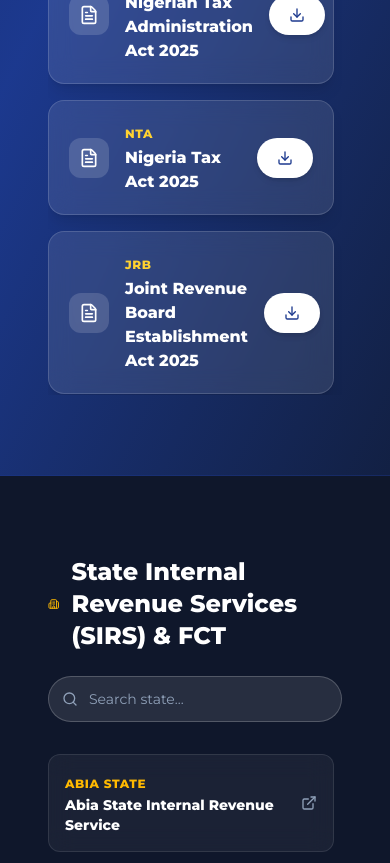
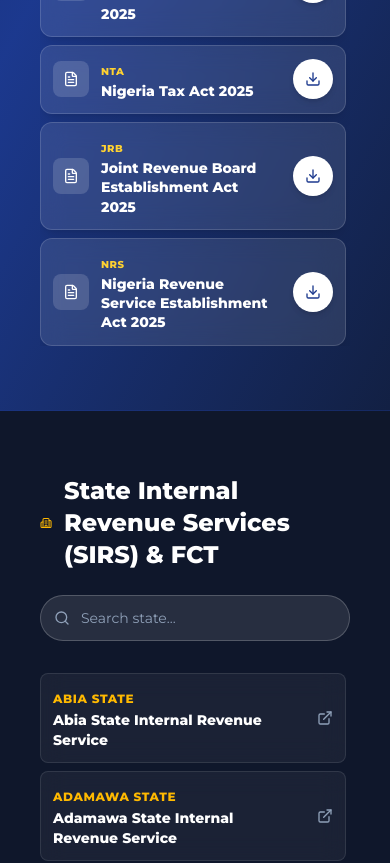
Before and after one commit to cleanframe-studios/tcc-website, a Next.js app: page /resources in a window 390 px wide. Shown: the part 980-1843 px from the top of the page. Built offline with nearby package versions, Linux system fonts and the light colour scheme.

Commit message:
Optimize resource lists for mobile

```diff
--- a/src/app/resources/page.tsx
+++ b/src/app/resources/page.tsx
@@ -83,7 +83,7 @@
       </section>
 
       {/* SECTION 1: DOWNLOADABLE ACTS */}
-      <section className="py-20 px-6 bg-linear-to-br from-blue-950 via-blue-900 to-slate-900 animate-moving-gradient text-white border-b border-blue-900/40">
+      <section className="py-16 sm:py-20 px-4 sm:px-6 bg-linear-to-br from-blue-950 via-blue-900 to-slate-900 animate-moving-gradient text-white border-b border-blue-900/40">
         <div className="max-w-4xl mx-auto">
           <h2 className="text-2xl font-extrabold mb-8 text-white flex items-center gap-3">
             <FileText className="w-6 h-6 text-amber-400" />
@@ -104,8 +104,8 @@
           </div>
 
           {/* FIXED-HEIGHT SCROLLABLE CONTAINER FOR DOCUMENTS */}
-          <div className="h-112.5 overflow-y-auto pr-2 md:pr-4 [&::-webkit-scrollbar]:w-2 [&::-webkit-scrollbar-track]:bg-white/5 [&::-webkit-scrollbar-track]:rounded-full [&::-webkit-scrollbar-thumb]:bg-white/20 [&::-webkit-scrollbar-thumb]:rounded-full hover:[&::-webkit-scrollbar-thumb]:bg-amber-400/60 transition-colors duration-300">
-            <div className="flex flex-col gap-4">
+          <div className="max-h-112.5 overflow-y-auto pr-1 sm:pr-2 md:pr-4 [&::-webkit-scrollbar]:w-1.5 [&::-webkit-scrollbar-track]:bg-white/5 [&::-webkit-scrollbar-track]:rounded-full [&::-webkit-scrollbar-thumb]:bg-white/25 [&::-webkit-scrollbar-thumb]:rounded-full hover:[&::-webkit-scrollbar-thumb]:bg-amber-400/60 transition-colors duration-300">
+            <div className="flex flex-col gap-2 sm:gap-4">
               {filteredDocs.length === 0 ? (
                 <div className="text-center py-12 text-blue-200 font-medium bg-white/5 backdrop-blur-md rounded-2xl border border-white/10">
                   No documents found matching &quot;{docSearch}&quot;.
@@ -114,17 +114,17 @@
                 filteredDocs.map((doc) => (
                   <div
                     key={doc.id}
-                    className="group flex items-center justify-between p-5 md:p-6 rounded-2xl border border-white/15 bg-white/10 backdrop-blur-md shadow-lg transition-all duration-300 hover:bg-white/20 hover:border-white/30"
+                    className="group flex items-center justify-between gap-3 p-3 sm:p-5 md:p-6 rounded-xl sm:rounded-2xl border border-white/15 bg-white/10 backdrop-blur-md shadow-lg transition-all duration-300 hover:bg-white/20 hover:border-white/30"
                   >
-                    <div className="flex items-center gap-4 pr-4">
-                      <div className="w-10 h-10 md:w-12 md:h-12 bg-white/15 rounded-xl flex items-center justify-center shrink-0 text-white">
-                        <FileText className="w-5 h-5 md:w-6 md:h-6" />
+                    <div className="flex min-w-0 items-center gap-3 sm:gap-4 pr-1 sm:pr-4">
+                      <div className="w-9 h-9 sm:w-10 sm:h-10 md:w-12 md:h-12 bg-white/15 rounded-lg sm:rounded-xl flex items-center justify-center shrink-0 text-white">
+                        <FileText className="w-4 h-4 sm:w-5 sm:h-5 md:w-6 md:h-6" />
                       </div>
-                      <div>
-                        <span className="inline-block text-amber-300 font-bold text-xs tracking-wider mb-1">
+                      <div className="min-w-0">
+                        <span className="inline-block text-amber-300 font-bold text-[10px] sm:text-xs tracking-wider mb-0.5 sm:mb-1">
                           {doc.code}
                         </span>
-                        <h3 className="text-base md:text-lg font-extrabold text-white group-hover:text-amber-200 transition-colors">
+                        <h3 className="text-sm sm:text-base md:text-lg font-extrabold leading-snug text-white group-hover:text-amber-200 transition-colors">
                           {doc.name}
                         </h3>
                       </div>
@@ -133,7 +133,7 @@
                     <a
                       href={doc.file}
                       download
-                      className="inline-flex items-center gap-2 px-5 py-3 bg-white text-blue-900 text-xs md:text-sm font-bold rounded-full transition-all duration-300 transform hover:scale-105 active:scale-95 shadow-md shrink-0 btn-shine"
+                      className="inline-flex items-center justify-center w-10 h-10 sm:w-auto sm:h-auto sm:gap-2 sm:px-5 sm:py-3 bg-white text-blue-900 text-xs md:text-sm font-bold rounded-full transition-all duration-300 transform hover:scale-105 active:scale-95 shadow-md shrink-0 btn-shine"
                     >
                       <Download className="w-4 h-4" />
                       <span className="hidden sm:inline">Download</span>
@@ -147,7 +147,7 @@
       </section>
 
       {/* SECTION 2: STATE IRS DIRECTORY */}
-      <section className="py-20 px-6 bg-slate-900 text-white">
+      <section className="py-16 sm:py-20 px-4 sm:px-6 bg-slate-900 text-white">
         <div className="max-w-4xl mx-auto">
           <div className="flex flex-col md:flex-row md:items-center justify-between gap-6 mb-8">
             <h2 className="text-2xl font-extrabold text-white flex items-center gap-3">
@@ -170,8 +170,8 @@
           </div>
 
           {/* FIXED-HEIGHT SCROLLABLE CONTAINER FOR STATES */}
-          <div className="h-112.5 overflow-y-auto pr-2 md:pr-4 [&::-webkit-scrollbar]:w-2 [&::-webkit-scrollbar-track]:bg-white/5 [&::-webkit-scrollbar-track]:rounded-full [&::-webkit-scrollbar-thumb]:bg-white/20 [&::-webkit-scrollbar-thumb]:rounded-full hover:[&::-webkit-scrollbar-thumb]:bg-amber-400/60 transition-colors duration-300">
-            <div className="grid grid-cols-1 md:grid-cols-2 gap-4">
+          <div className="max-h-112.5 overflow-y-auto pr-1 sm:pr-2 md:pr-4 [&::-webkit-scrollbar]:w-1.5 [&::-webkit-scrollbar-track]:bg-white/5 [&::-webkit-scrollbar-track]:rounded-full [&::-webkit-scrollbar-thumb]:bg-white/25 [&::-webkit-scrollbar-thumb]:rounded-full hover:[&::-webkit-scrollbar-thumb]:bg-amber-400/60 transition-colors duration-300">
+            <div className="grid grid-cols-1 md:grid-cols-2 gap-2 sm:gap-4">
               {filteredStates.length === 0 ? (
                 <div className="col-span-1 md:col-span-2 text-center py-12 text-slate-400 font-medium bg-white/5 rounded-xl border border-white/10">
                   No state portal found matching &quot;{stateSearch}&quot;.
@@ -184,7 +184,7 @@
                     href={item.url}
                     target="_blank"
                     rel="noopener noreferrer"
-                    className="group flex items-center justify-between p-4 rounded-xl border border-white/10 bg-white/5 backdrop-blur-md hover:bg-white/15 hover:border-amber-400/50 transition-all duration-300 h-fit"
+                    className="group flex items-center justify-between gap-3 p-3 sm:p-4 rounded-lg sm:rounded-xl border border-white/10 bg-white/5 backdrop-blur-md hover:bg-white/15 hover:border-amber-400/50 transition-all duration-300 h-fit"
                   >
                     <div>
                       <span className="text-xs font-bold text-amber-400 tracking-wider uppercase">
```
